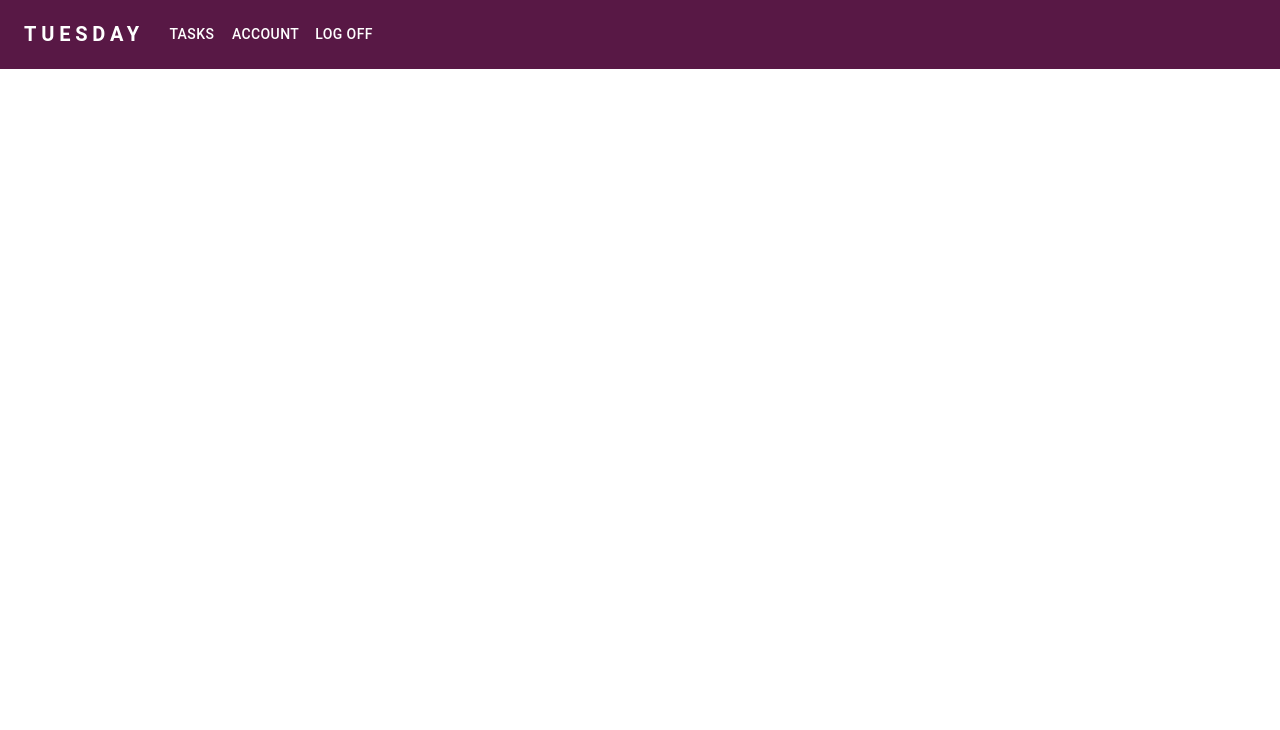
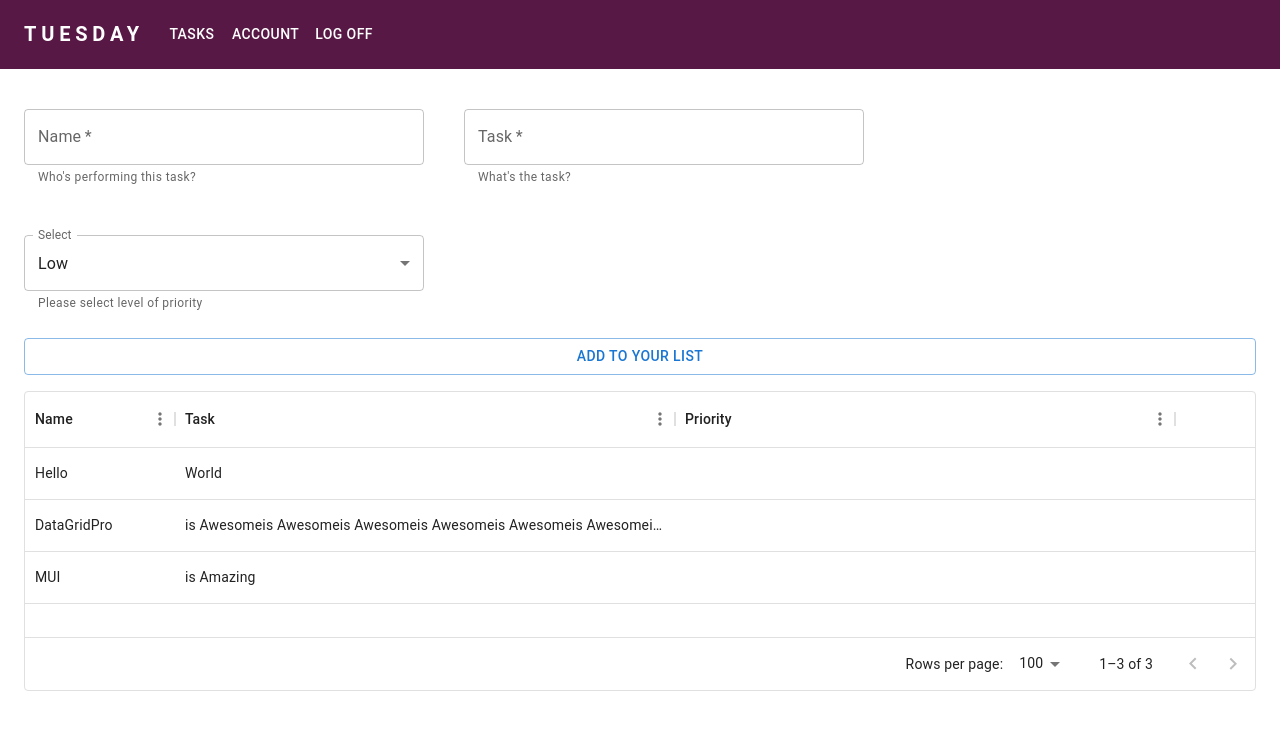
Before and after one commit to composercordero/to-do-list-day-1, a React (Vite) app: page / in a window 1280 px wide. Shown: the top 730 px of the page. Built offline with nearby package versions, Linux system fonts and the light colour scheme.

Commit message:
DataGrid example and TextFields

```diff
--- a/package.json
+++ b/package.json
@@ -14,6 +14,7 @@
     "@emotion/styled": "^11.11.0",
     "@mui/icons-material": "^5.14.8",
     "@mui/material": "^5.14.8",
+    "@mui/x-data-grid": "^6.12.1",
     "react": "^18.2.0",
     "react-dom": "^18.2.0"
   },
--- a/src/App.tsx
+++ b/src/App.tsx
@@ -1,10 +1,14 @@
 import { useState } from 'react'
 import Header from './components/global/Header'
+import Form from './components/Form'
+import TaskGrid from './components/TaskGrid'
 
 function App() {
   return (
     <>
       <Header />
+      <Form />
+      <TaskGrid />
     </>
   )
 }
--- /dev/null
+++ b/src/components/Form.tsx
@@ -0,0 +1,70 @@
+import Box from '@mui/material/Box';
+import Button from '@mui/material/Button';
+import TextField from '@mui/material/TextField';
+import MenuItem from '@mui/material/MenuItem';
+import Container from '@mui/material/Container';
+
+const Form = () => {
+  const levels = [
+    {value: 'Low'},
+    {value: 'Medium'},
+    {value: 'High'},
+  ];
+
+  return (
+    <>
+    <Container maxWidth="xl" >
+    <Box
+      component="form"
+      sx={{
+        '& .MuiTextField-root': { mt: 5, mr: 5, width: '50ch' },
+      }}
+      autoComplete="off"
+    >
+    <TextField
+      margin="normal"
+      fullWidth
+      required
+      name="Name"
+      label="Name"
+      type="text"
+      id="name"
+      helperText="Who's performing this task?"
+    />
+    <TextField
+      margin="normal"
+      fullWidth
+      required
+      name="Task"
+      label="Task"
+      type="text"
+      id="task"
+      helperText="What's the task?"
+    />
+
+    <TextField
+      id="priority"
+      select
+      label="Select"
+      defaultValue="Low"
+      helperText="Please select level of priority"
+    >
+    {levels.map((option) => (
+      <MenuItem key={option.value} value={option.value}>
+        {option.value}
+      </MenuItem>
+    ))}</TextField>
+
+    <Button
+      type="submit"
+      fullWidth
+      variant="outlined"
+      sx={{ mt: 3, mb: 2 }}
+      >Add to your list
+    </Button>
+    </Box>
+    </Container>
+    </>
+  )
+}
+export default Form
--- /dev/null
+++ b/src/components/TaskGrid.tsx
@@ -0,0 +1,28 @@
+import * as React from 'react';
+import { DataGrid, GridRowsProp, GridColDef } from '@mui/x-data-grid';
+import Container from '@mui/material/Container';
+
+const TaskGrid = () => {
+
+    const rows: GridRowsProp = [
+        { id: 1, col1: 'Hello', col2: 'World' },
+        { id: 2, col1: 'DataGridPro', col2: 'is Awesomeis Awesomeis Awesomeis Awesomeis Awesomeis Awesomeis Awesome' },
+        { id: 3, col1: 'MUI', col2: 'is Amazing' },
+    ];
+
+    const columns: GridColDef[] = [
+        { field: 'col1', headerName: 'Name', width: 150 },
+        { field: 'col2', headerName: 'Task', width: 500 },
+        { field: 'col3', headerName: 'Priority', width: 500 },
+    ];
+
+    return (<>
+    <Container maxWidth="xl" >
+    <div style={{ height: 300, width: '100%' }}>
+      <DataGrid rows={rows} columns={columns} />
+    </div>
+    </Container>
+    </>
+  )
+}
+export default TaskGrid
--- a/src/components/global/Header.tsx
+++ b/src/components/global/Header.tsx
@@ -24,12 +24,11 @@ function Header() {
     // RETURN
 
   return (
-    <AppBar sx={{
+    <AppBar position='relative' sx={{
         boxShadow: 0,
         backgroundColor: '#581845',
         }}>
-      <Container maxWidth="xl"
-      >
+      <Container maxWidth="xl" >
         <Toolbar disableGutters >
           <Typography
             variant="h6"
--- a/src/index.css
+++ b/src/index.css
@@ -0,0 +1,3 @@
+body{
+    margin: 0;
+}
```
Also changed, not shown: src/App.css (added), 1 other file (tests, documents, lock files or other folders).
